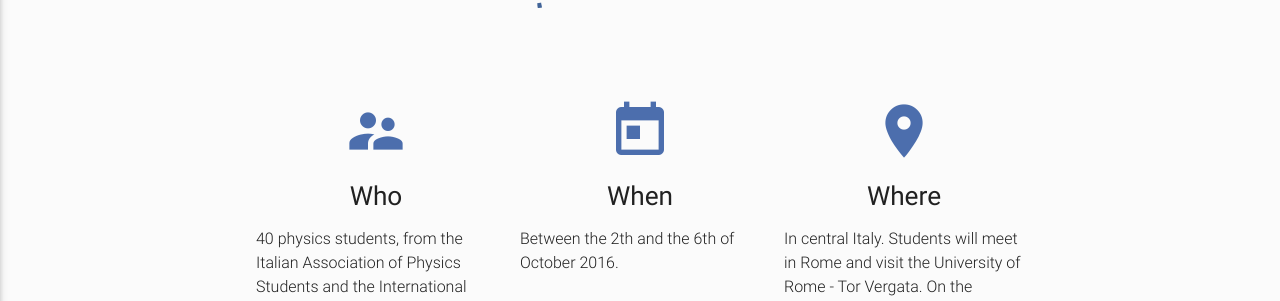
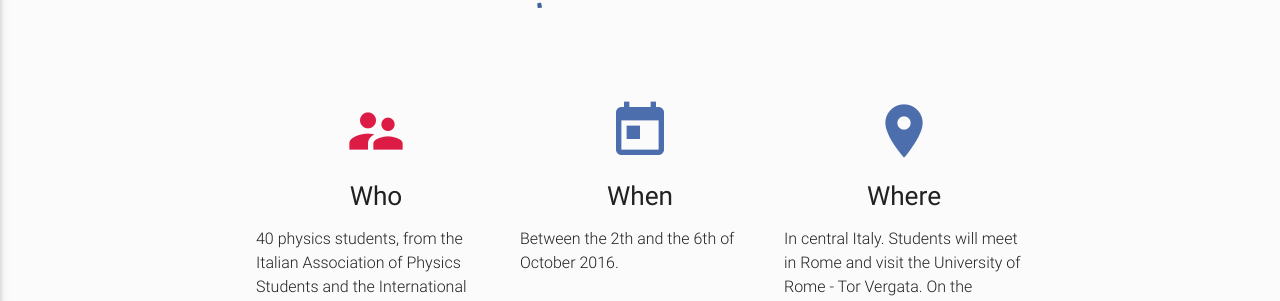
Before and after one commit to philosophysics/fermivisual, a Jekyll site: the page built from index.html, in a window 1280 px wide. Shown: the part 484-785 px from the top of the page. Built offline with Jekyll 4.4.1, drawn with Linux system fonts in a browser that asks for light colours; nearby versions of some CDN libraries.

Commit message:
prove colori std

```diff
--- a/index.html
+++ b/index.html
@@ -11,7 +11,7 @@ layout: default
       <div class="row">
         <div class="col s12 m4">
           <div class="icon-block">
-            <h2 class="center"><i class="medium material-icons custom1-text">supervisor_account</i></h2>
+            <h2 class="center"><i class="medium material-icons crimson-text">supervisor_account</i></h2>
             <h2 class="center">Who</h2>
             <p class="light">{{ site.data.home.who }}</p>
           </div>
```
